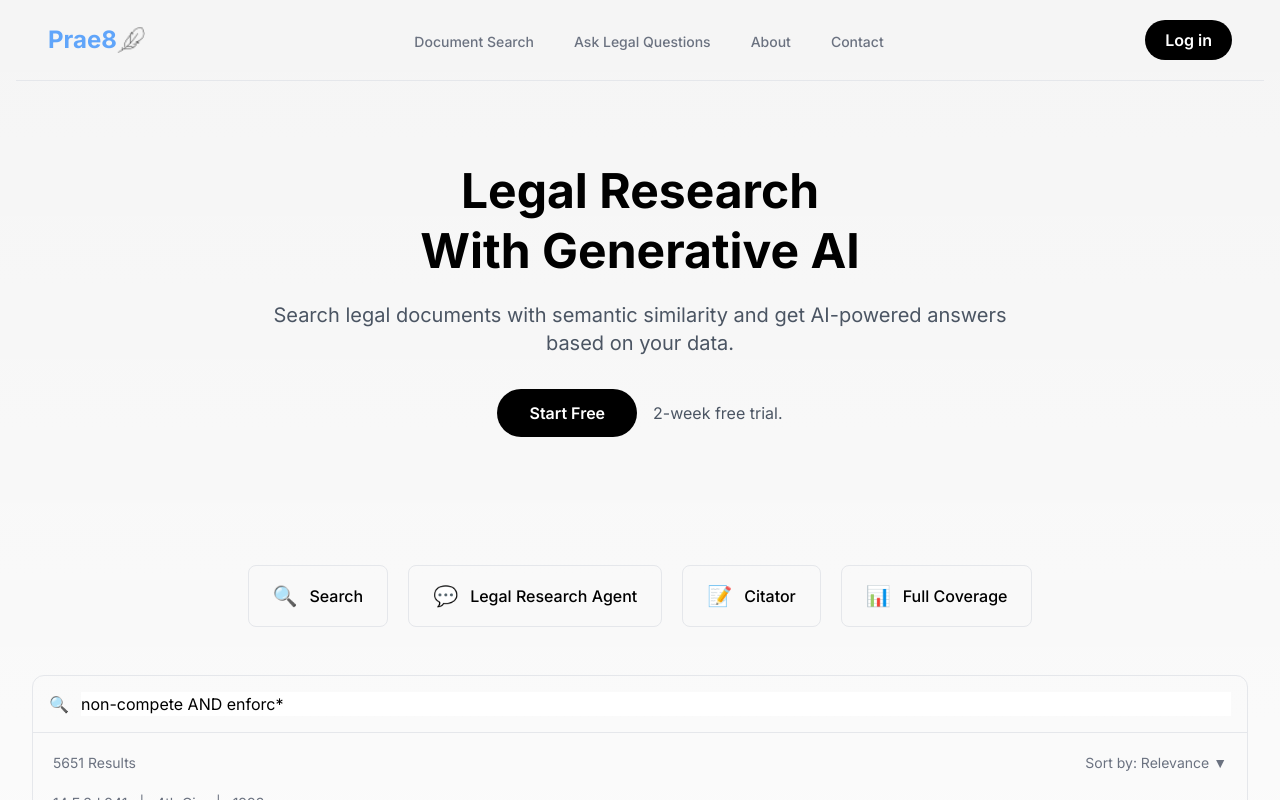
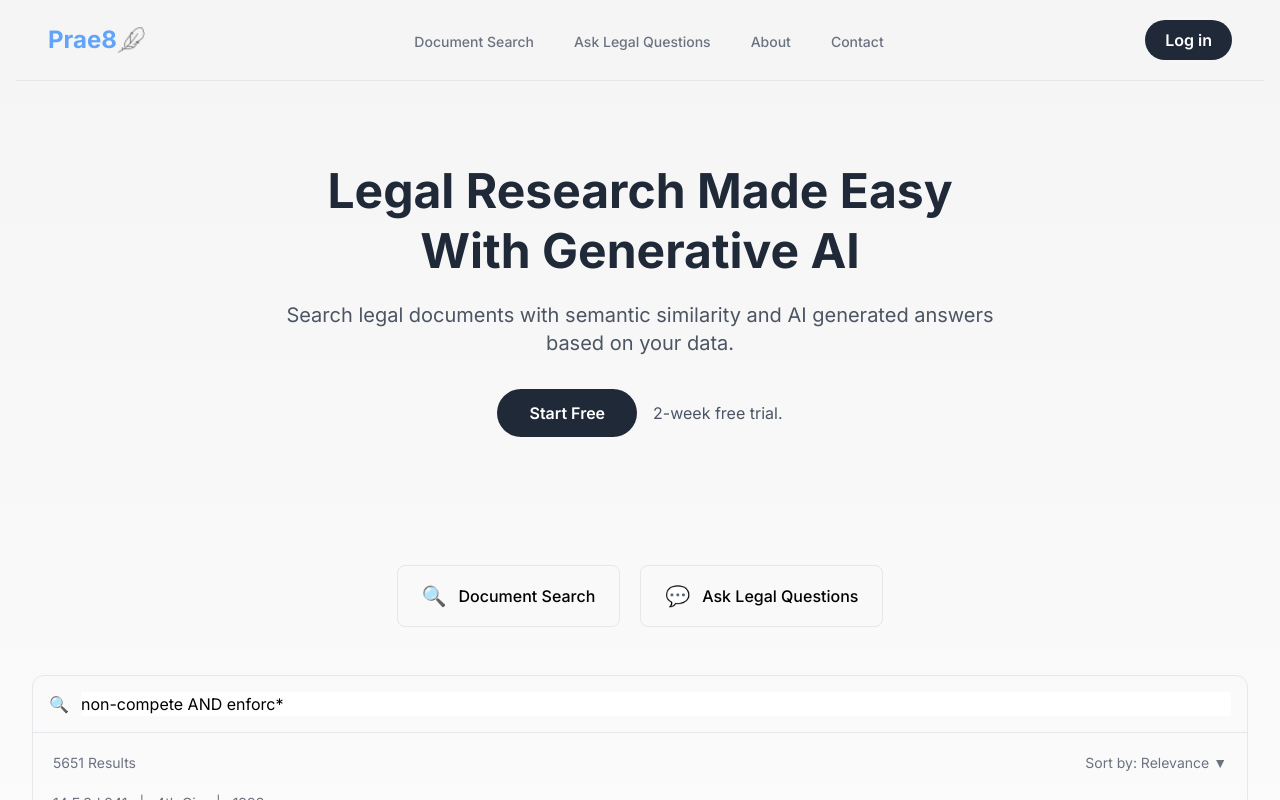
Before and after one commit to manonja/legal-search-RAG, a Next.js app in the folder nextjs-legal-search/: page / in a window 1280 px wide. Shown: the top 800 px of the page. Built offline with nearby package versions, Linux system fonts and the light colour scheme.

Commit message:
fix: copy

```diff
--- a/nextjs-legal-search/src/app/page.tsx
+++ b/nextjs-legal-search/src/app/page.tsx
@@ -5,20 +5,20 @@ export default function Home() {
     <div className="container mx-auto px-4 max-w-7xl">
       {/* Hero Section */}
       <section className="text-center py-20">
-        <h1 className="text-5xl font-bold mb-5 leading-tight">
-          Legal Research
+        <h1 className="text-5xl text-gray-800 font-bold mb-5 leading-tight">
+          Legal Research Made Easy
           <br />
           With Generative AI
         </h1>
         <p className="text-xl text-gray-600 max-w-3xl mx-auto mb-8">
-          Search legal documents with semantic similarity and get AI-powered
+          Search legal documents with semantic similarity and AI generated
           answers based on your data.
           <br />
         </p>
         <div>
           <Link
             href="/signup"
-            className="bg-black text-white px-8 py-3 rounded-full font-semibold mr-4 hover:bg-gray-800 transition-colors inline-block"
+            className="bg-gray-800 text-white px-8 py-3 rounded-full font-semibold mr-4 hover:bg-gray-800 transition-colors inline-block"
           >
             Start Free
           </Link>
@@ -33,28 +33,14 @@ export default function Home() {
           className="border border-gray-200 rounded-lg px-6 py-4 flex items-center gap-3 hover:shadow-md transition-all cursor-pointer"
         >
           <span className="text-xl">🔍</span>
-          <span className="font-medium">Search</span>
+          <span className="font-medium">Document Search</span>
         </Link>
         <Link
           href="/rag-search"
           className="border border-gray-200 rounded-lg px-6 py-4 flex items-center gap-3 hover:shadow-md transition-all cursor-pointer"
         >
           <span className="text-xl">💬</span>
-          <span className="font-medium">Legal Research Agent</span>
-        </Link>
-        <Link
-          href="/citator"
-          className="border border-gray-200 rounded-lg px-6 py-4 flex items-center gap-3 hover:shadow-md transition-all cursor-pointer"
-        >
-          <span className="text-xl">📝</span>
-          <span className="font-medium">Citator</span>
-        </Link>
-        <Link
-          href="/coverage"
-          className="border border-gray-200 rounded-lg px-6 py-4 flex items-center gap-3 hover:shadow-md transition-all cursor-pointer"
-        >
-          <span className="text-xl">📊</span>
-          <span className="font-medium">Full Coverage</span>
+          <span className="font-medium">Ask Legal Questions</span>
         </Link>
       </section>
 
--- a/nextjs-legal-search/src/components/Navbar.tsx
+++ b/nextjs-legal-search/src/components/Navbar.tsx
@@ -53,7 +53,7 @@ export default function Navbar() {
       {/* Login Button - Right */}
       <Link
         href="/login"
-        className="bg-black text-white px-5 py-2 rounded-full font-semibold hover:bg-gray-800 transition-colors"
+        className="bg-gray-800 text-white px-5 py-2 rounded-full font-semibold hover:bg-gray-800 transition-colors"
       >
         Log in
       </Link>
```
